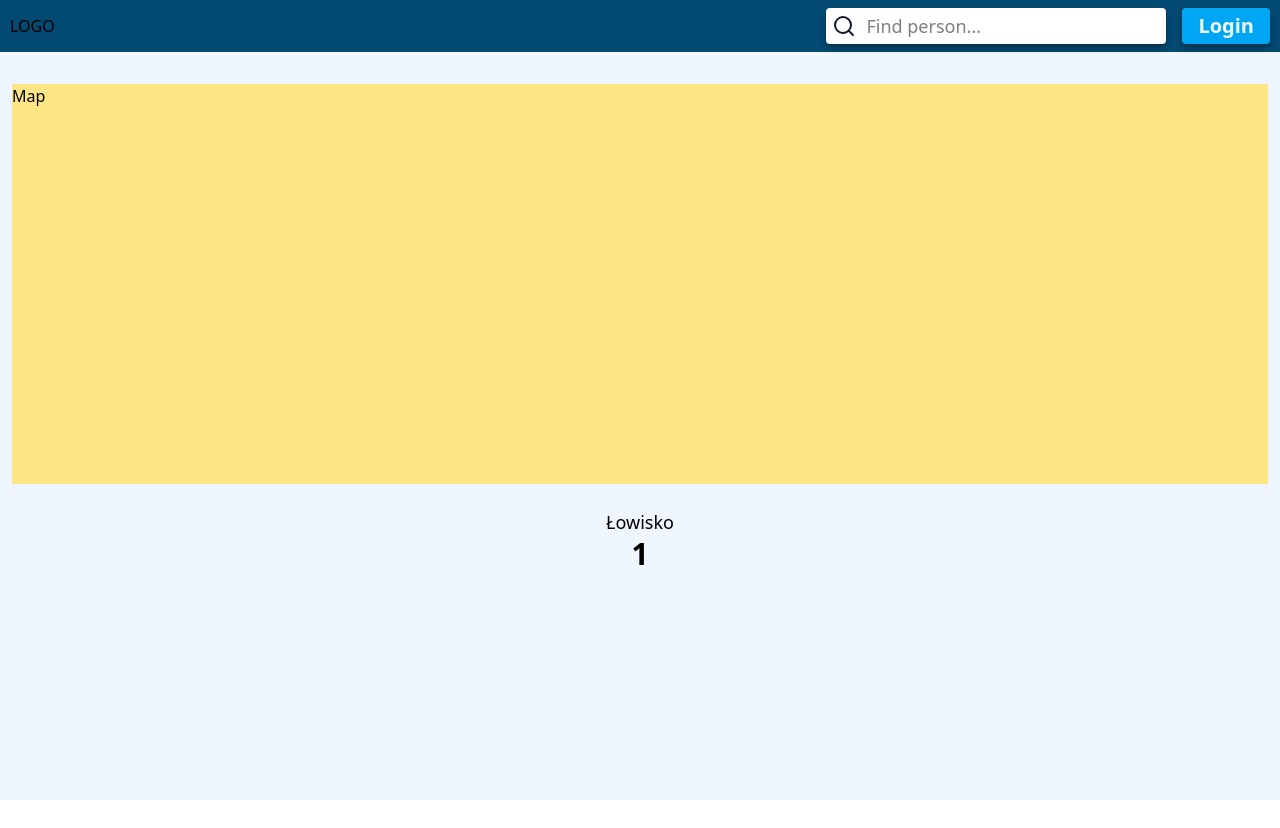
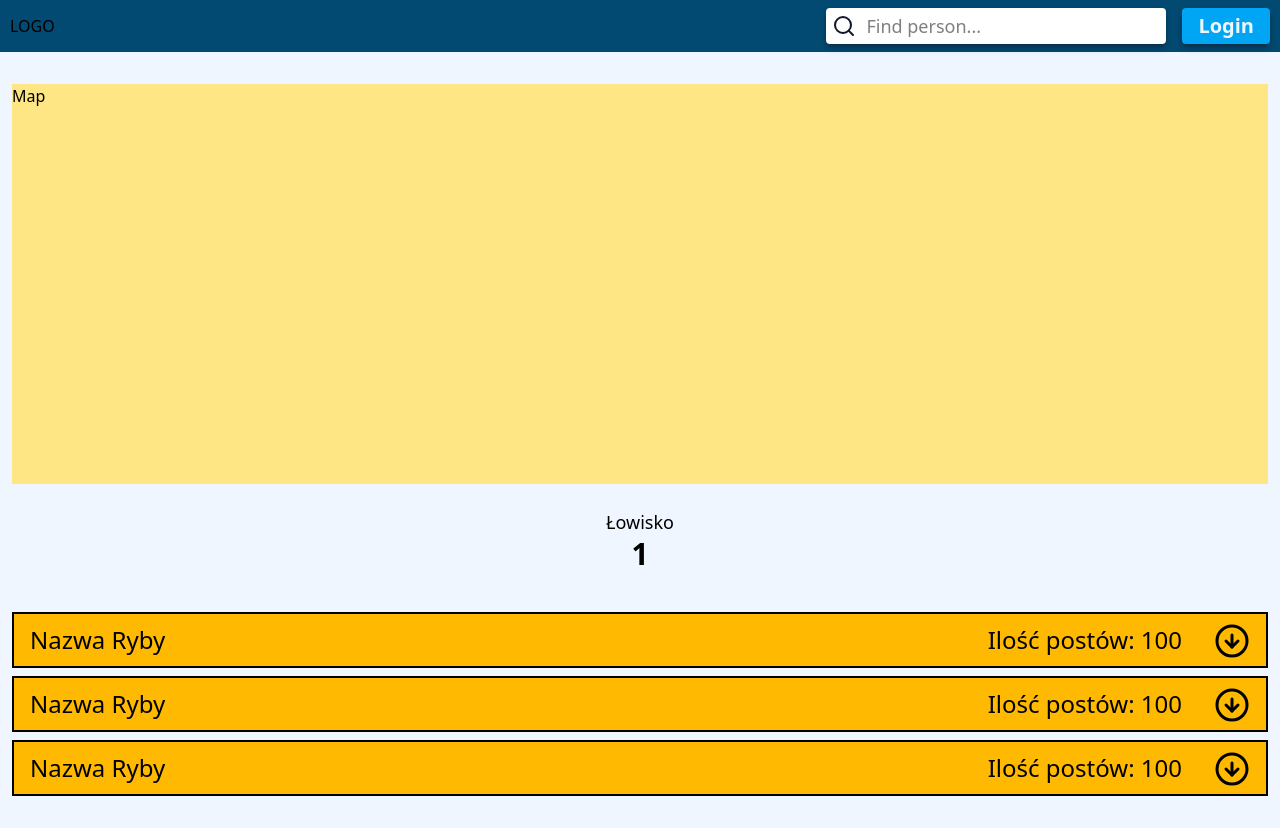
Before and after one commit to Borzyn/FishSpotter, a React (Vite) app in the folder pracainzynierska.client/: page /map/1 in a window 1280 px wide. Before the commit the page ends 800 px from the top, so only its background shows below. Built offline with nearby package versions, Linux system fonts and the light colour scheme.

Commit message:
feat: fishMap table and animated rows

```diff
--- a/pracainzynierska.client/package.json
+++ b/pracainzynierska.client/package.json
@@ -14,6 +14,7 @@
     "@tanstack/react-query": "^5.71.10",
     "@tanstack/react-query-devtools": "^5.74.6",
     "lucide-react": "^0.487.0",
+    "motion": "^12.8.2",
     "react": "^18.3.1",
     "react-dom": "^18.3.1",
     "react-hook-form": "^7.55.0",
--- a/pracainzynierska.client/src/features/AboutMap/FishMapTable.tsx
+++ b/pracainzynierska.client/src/features/AboutMap/FishMapTable.tsx
@@ -2,6 +2,7 @@ import { useParams } from "react-router";
 import { useFishOnMap } from "./useFishOnMap";
 import Loader from "../../components/Loaders/Loader/Loader";
 import Error from "../../components/Error/Error";
+import FishMapTableRow from "./FishMapTableRow";
 
 function FishMapTable() {
   // const { mapName } = useParams();
@@ -17,7 +18,11 @@ function FishMapTable() {
 
   return (
     <div className="w-full overflow-auto">
-      <div className="min-w-6xl overflow-hidden"></div>
+      <ul className="min-w-6xl overflow-hidden flex flex-col gap-2">
+        <FishMapTableRow />
+        <FishMapTableRow />
+        <FishMapTableRow />
+      </ul>
     </div>
   );
 }
--- /dev/null
+++ b/pracainzynierska.client/src/features/AboutMap/FishMapTableRow.tsx
@@ -0,0 +1,49 @@
+import { ArrowDownCircle, ArrowUpCircle } from "lucide-react";
+import { AnimatePresence, motion } from "framer-motion";
+import { useState } from "react";
+
+function FishMapTableRow() {
+  const [openPosts, setOpenPosts] = useState(false);
+
+  return (
+    <li className="border-2">
+      <div className="w-full grid grid-cols-[1fr_max-content_max-content] items-center gap-x-8 text-2xl font-medium bg-amber-400 py-2 px-4">
+        <p>Nazwa Ryby</p>
+        <p>Ilość postów: 100</p>
+        <button
+          onClick={() => setOpenPosts((cur) => !cur)}
+          className="relative top-[1px] cursor-pointer"
+        >
+          {!openPosts ? (
+            <ArrowDownCircle size={36} />
+          ) : (
+            <ArrowUpCircle size={36} />
+          )}
+        </button>
+      </div>
+
+      <AnimatePresence>
+        {openPosts && (
+          <motion.div
+            initial={{
+              height: 0,
+            }}
+            animate={{
+              height: "auto",
+            }}
+            exit={{
+              height: 0,
+            }}
+            className="text-2xl font-medium overflow-hidden"
+          >
+            <div className="py-2 px-4">
+              <p>Show posts</p>
+            </div>
+          </motion.div>
+        )}
+      </AnimatePresence>
+    </li>
+  );
+}
+
+export default FishMapTableRow;
```
Also changed, not shown: 1 other file (tests, documents, lock files or other folders).
